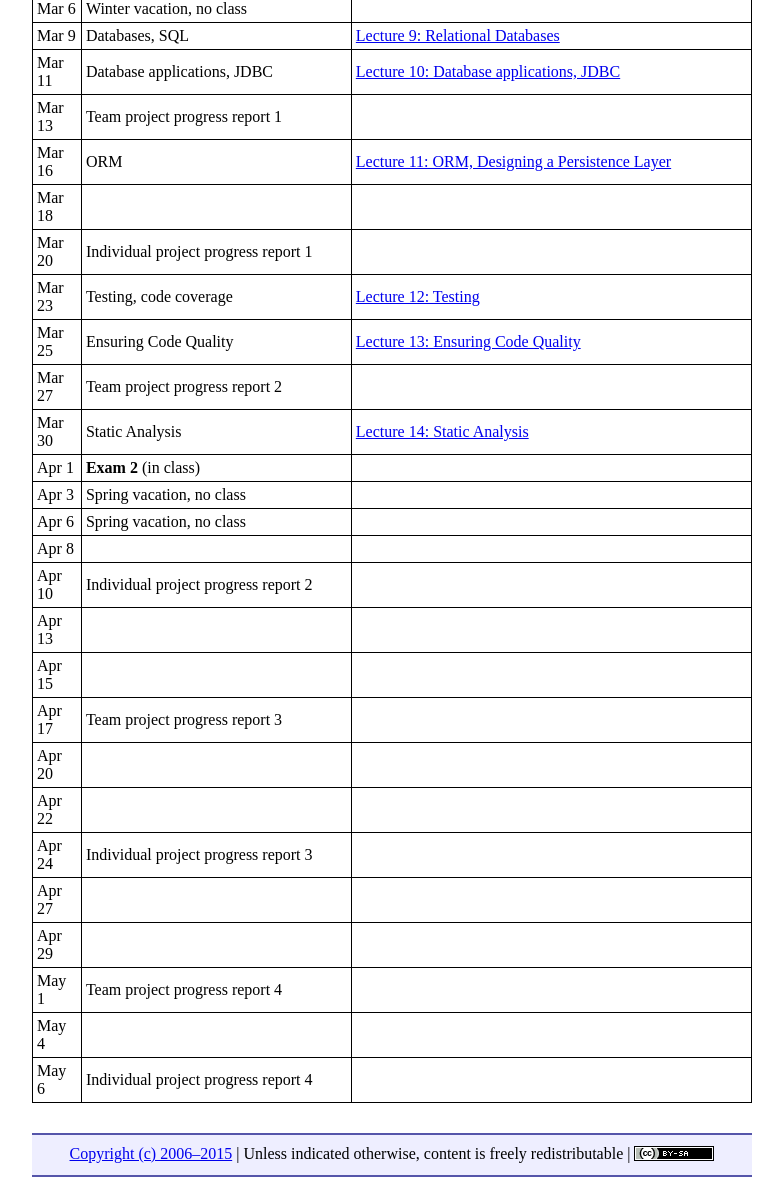
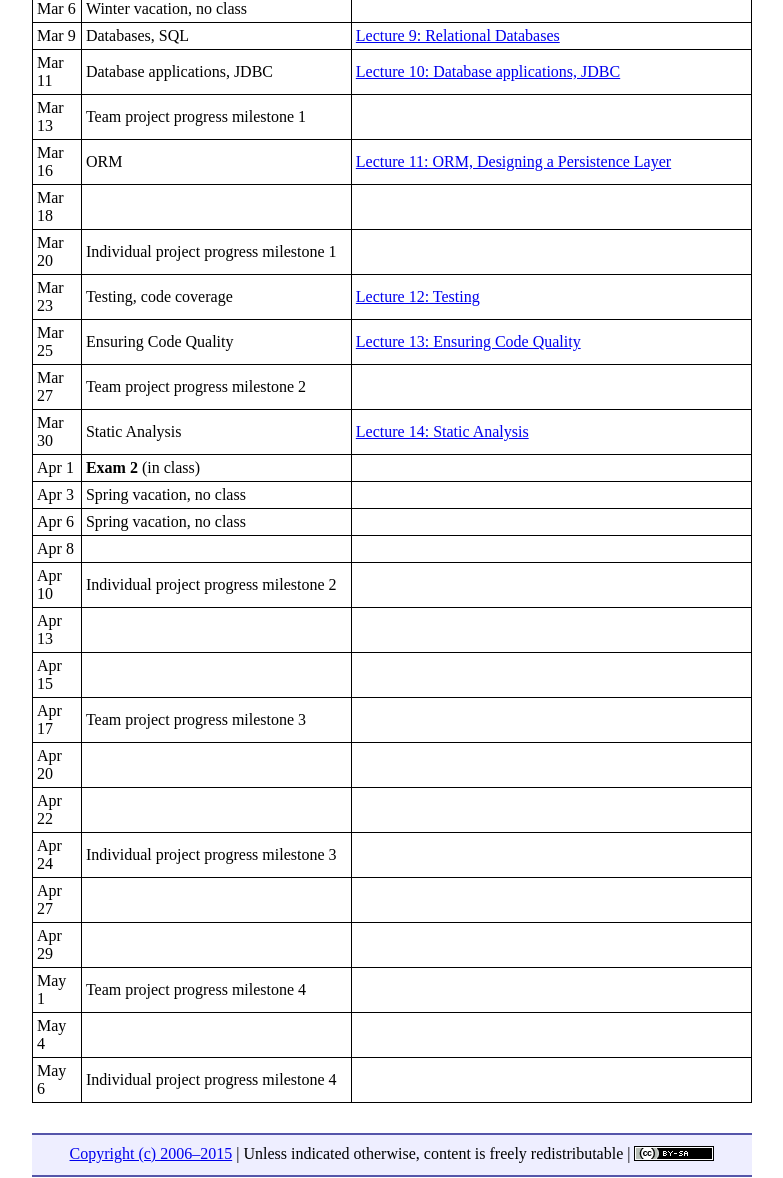
Before and after one commit to ycpcs/cs320-spring2016, a Jekyll site: the page built from schedule.md, in a window 1280 px wide. Shown: the part 998-2176 px from the top of the page, without its empty margins (248-1031 px from the left). Built offline with Jekyll 4.4.1, drawn with Linux system fonts in a browser that asks for light colours; Markdown is read by kramdown in place of the engine named in the settings.

Commit message:
assignment 3, team project milestones

```diff
--- a/schedule.md
+++ b/schedule.md
@@ -34,27 +34,27 @@ Mar 4 | Winter vacation, no class
 Mar 6 | Winter vacation, no class
 Mar 9 | Databases, SQL | [Lecture 9: Relational Databases](lectures/lecture09.html)
 Mar 11 | Database applications, JDBC | [Lecture 10: Database applications, JDBC](lectures/lecture10.html)
-Mar 13 | Team project progress report 1
+Mar 13 | Team project progress milestone 1
 Mar 16 | ORM | [Lecture 11: ORM, Designing a Persistence Layer](lectures/lecture11.html)
 Mar 18 |
-Mar 20 | Individual project progress report 1
+Mar 20 | Individual project progress milestone 1
 Mar 23 | Testing, code coverage | [Lecture 12: Testing](lectures/lecture12.html)
 Mar 25 | Ensuring Code Quality | [Lecture 13: Ensuring Code Quality](lectures/lecture13.html)
-Mar 27 | Team project progress report 2
+Mar 27 | Team project progress milestone 2
 Mar 30 | Static Analysis | [Lecture 14: Static Analysis](lectures/lecture14.html)
 Apr 1 | **Exam 2** (in class)
 Apr 3 | Spring vacation, no class
 Apr 6 | Spring vacation, no class
 Apr 8 |
-Apr 10 | Individual project progress report 2
+Apr 10 | Individual project progress milestone 2
 Apr 13 |
 Apr 15 |
-Apr 17 | Team project progress report 3
+Apr 17 | Team project progress milestone 3
 Apr 20 |
 Apr 22 |
-Apr 24 | Individual project progress report 3
+Apr 24 | Individual project progress milestone 3
 Apr 27 |
 Apr 29 |
-May 1 | Team project progress report 4
+May 1 | Team project progress milestone 4
 May 4 |
-May 6 | Individual project progress report 4
+May 6 | Individual project progress milestone 4
```
Also changed, not shown: assign/assign03.md (added, +39 -0 lines), assign/index.md (+1 -0 lines), index.md (+1 -0 lines).
